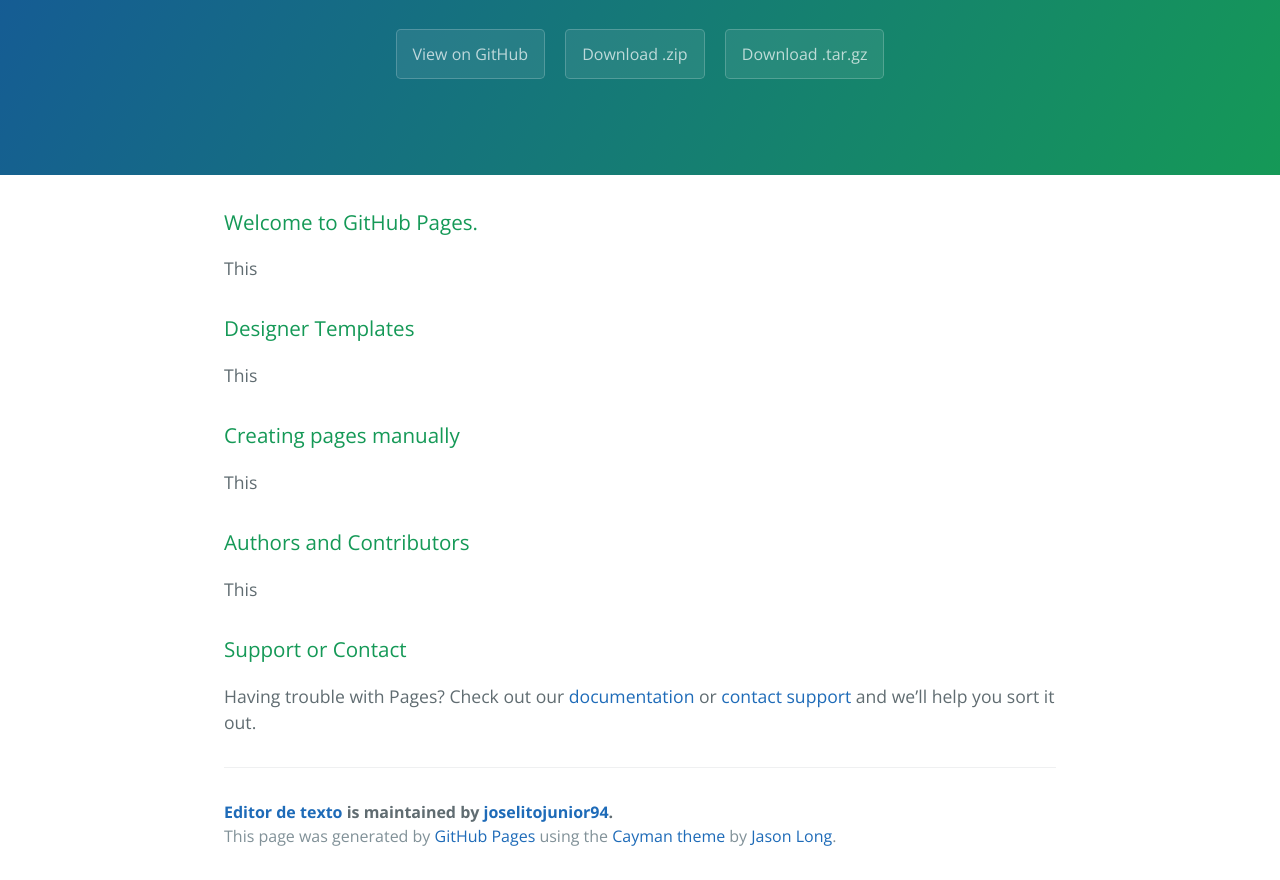
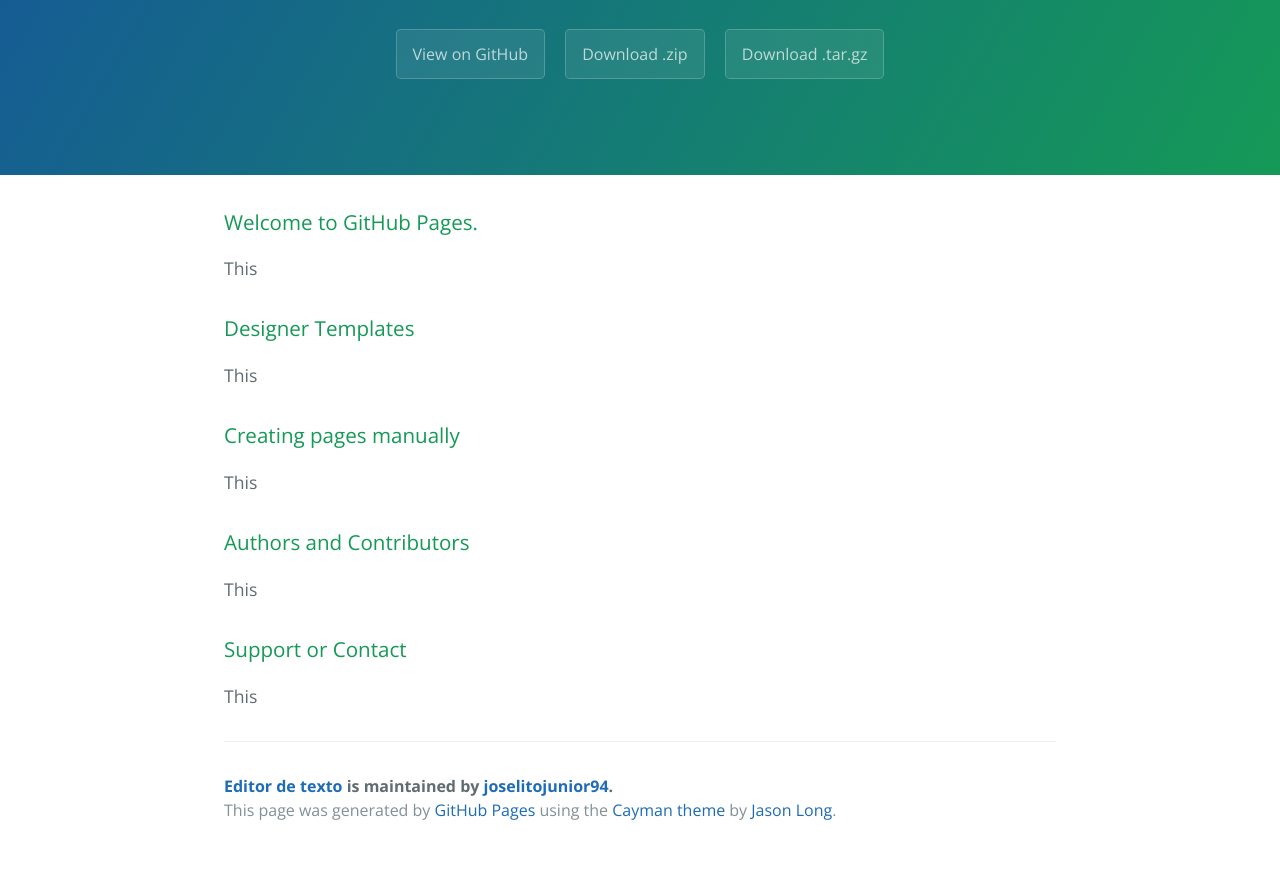
Before and after one commit to joselitojunior94/EditorDeTexto, a plain HTML site: page index.html in a window 1280 px wide. Shown: the part 208-1088 px from the top of the page. After the commit the page ends 1062 px from the top, so only its background shows below. Drawn offline with nearby package versions, Linux system fonts and the light colour scheme.

Commit message:
Update index.html

```diff
--- a/index.html
+++ b/index.html
@@ -39,7 +39,7 @@
 <h3>
 <a id="support-or-contact" class="anchor" href="#support-or-contact" aria-hidden="true"><span aria-hidden="true" class="octicon octicon-link"></span></a>Support or Contact</h3>
 
-<p>Having trouble with Pages? Check out our <a href="https://help.github.com/pages">documentation</a> or <a href="https://github.com/contact">contact support</a> and we’ll help you sort it out.</p>
+ <p>This</p>
 
       <footer class="site-footer">
         <span class="site-footer-owner"><a href="https://github.com/joselitojunior94/EditorDeTexto">Editor de texto</a> is maintained by <a href="https://github.com/joselitojunior94">joselitojunior94</a>.</span>
```
